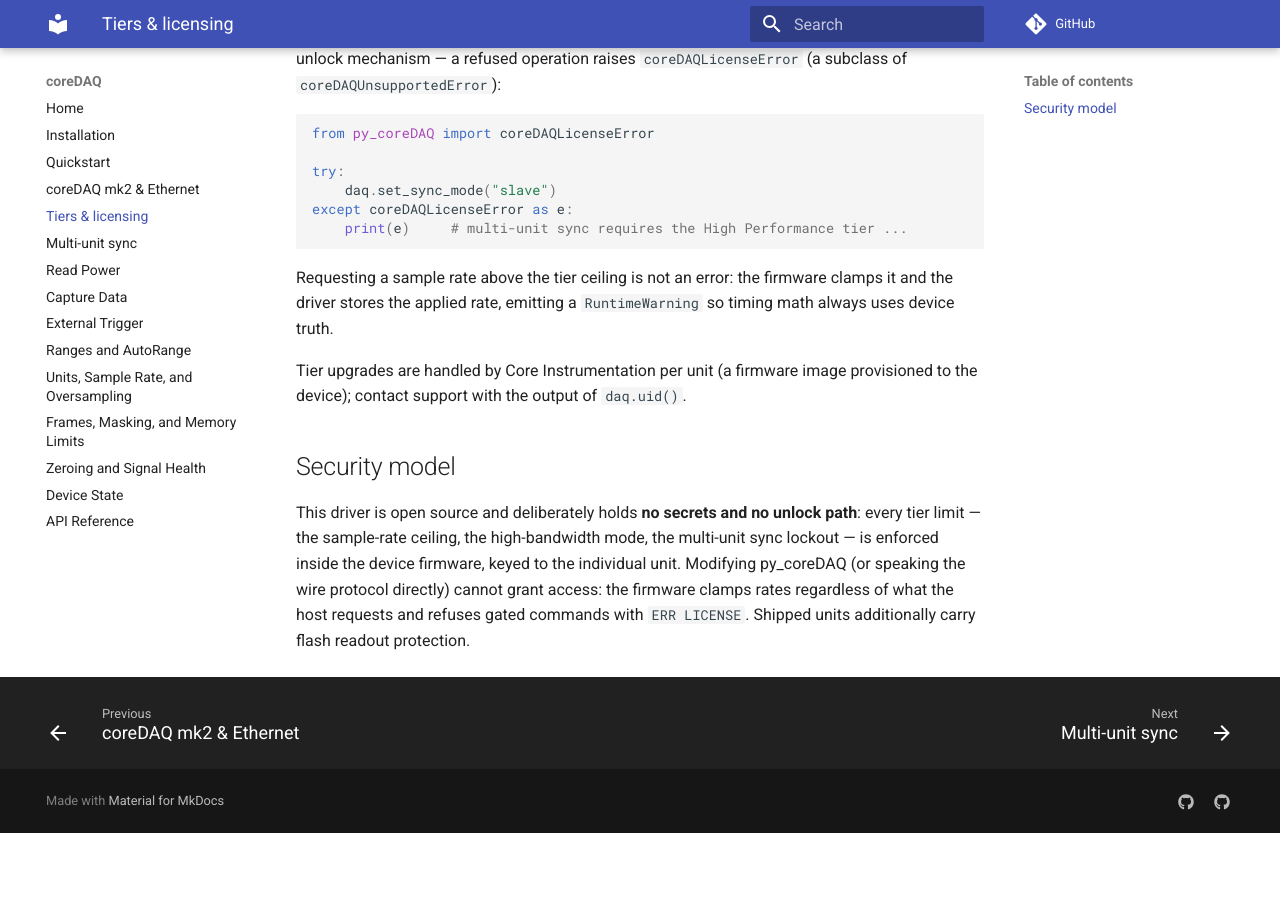
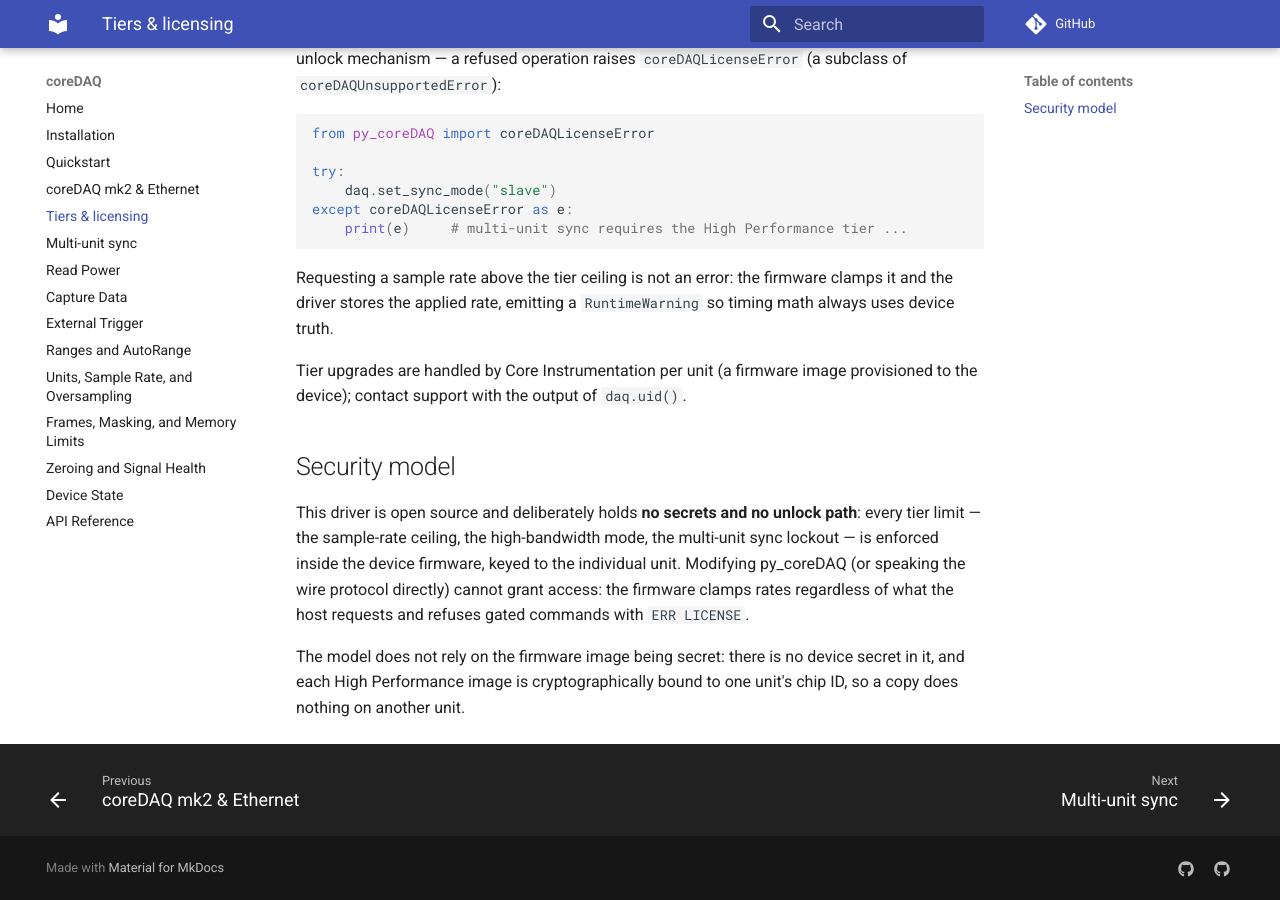
Before and after one commit to core-inst-git/py_coreDAQ, an MkDocs documentation site: the page built from docs/tiers.md, in a window 1280 px wide and 900 px high, scrolled down 528 px. Built offline with MkDocs 1.6.1 and Material for MkDocs 9.7.7, drawn with Linux system fonts in a browser that asks for light colours; comment, search, counter and statistics services are not loaded; before the commit the page ends 1361 px from its top, so only the background shows below that.

Commit message:
tiers.md: correct security paragraph to the RDP0 ship model
Remove the readout-protection claim (units ship RDP0, field-updatable); state
the real basis instead — no device secret in the image, each High Performance
image bound to one chip ID so a copy is inert elsewhere.

Co-Authored-By: Claude Fable 5 <noreply@anthropic.com>

```diff
--- a/docs/tiers.md
+++ b/docs/tiers.md
@@ -42,5 +42,8 @@ path**: every tier limit — the sample-rate ceiling, the high-bandwidth mode,
 the multi-unit sync lockout — is enforced inside the device firmware, keyed
 to the individual unit. Modifying py_coreDAQ (or speaking the wire protocol
 directly) cannot grant access: the firmware clamps rates regardless of what
-the host requests and refuses gated commands with ``ERR LICENSE``. Shipped
-units additionally carry flash readout protection.
+the host requests and refuses gated commands with ``ERR LICENSE``.
+
+The model does not rely on the firmware image being secret: there is no
+device secret in it, and each High Performance image is cryptographically
+bound to one unit's chip ID, so a copy does nothing on another unit.
```
